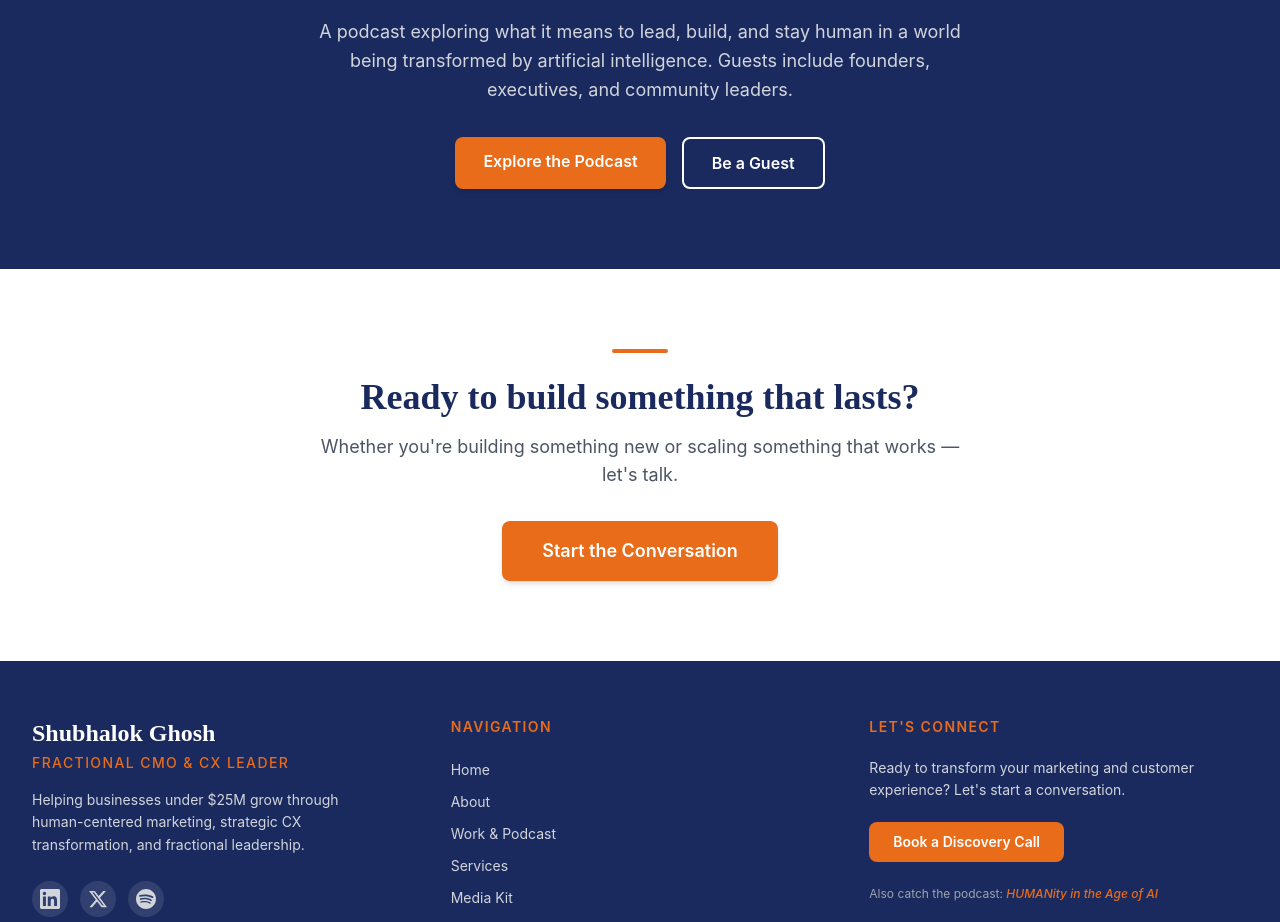
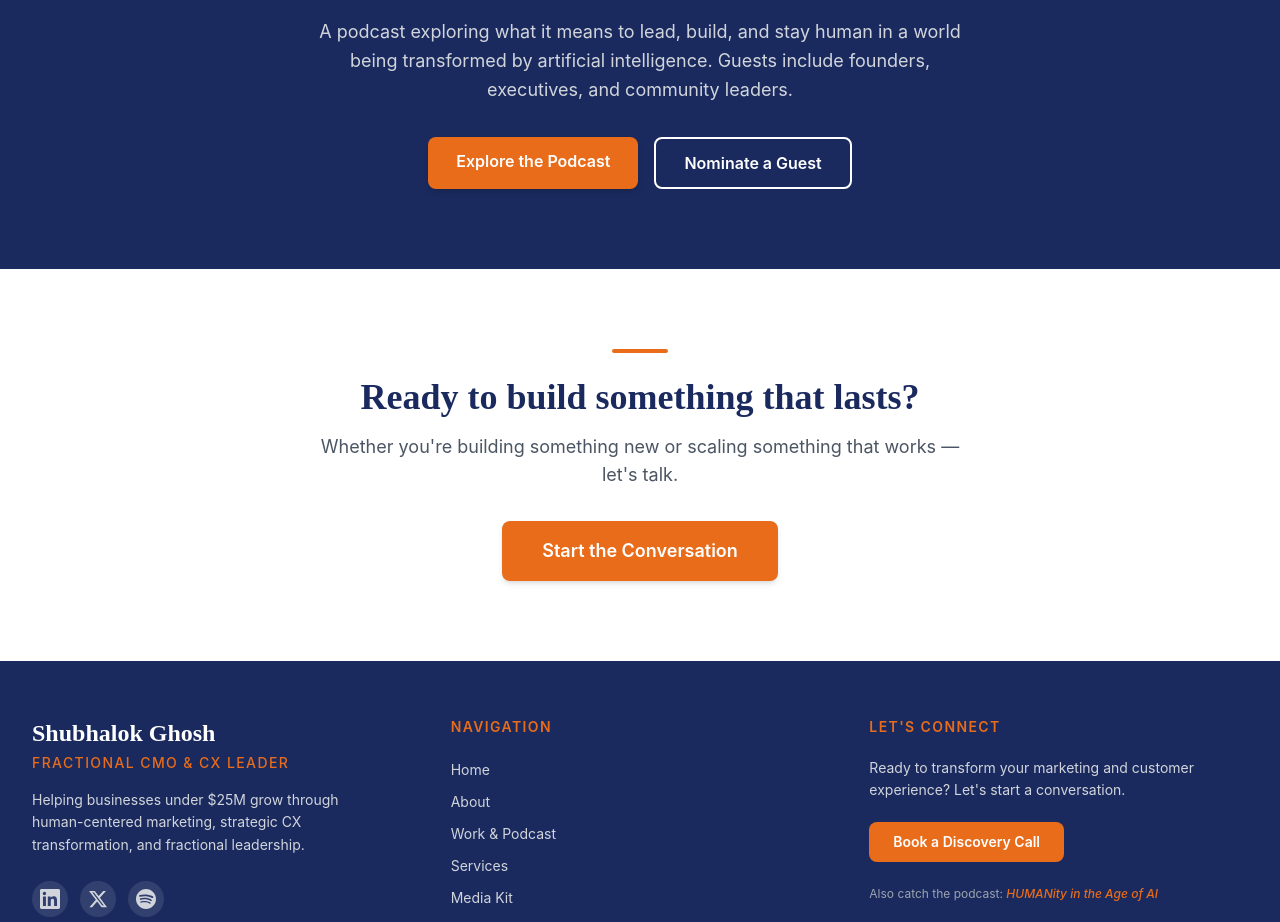
Before and after one commit to shubhalokg/shubhalok-website, a Next.js app: page / in a window 1280 px wide. Shown: the part 2980-3902 px from the top of the page. Built offline with nearby package versions, Linux system fonts and the light colour scheme.

Commit message:
Change Be a Guest to Nominate a Guest on Home page

```diff
--- a/app/(main)/page.tsx
+++ b/app/(main)/page.tsx
@@ -262,7 +262,7 @@ export default function HomePage() {
               href="/contact"
               className="inline-block border-2 border-white text-white font-semibold px-7 py-3 rounded-lg hover:bg-white hover:text-brand-navy transition-colors duration-200"
             >
-              Be a Guest
+              Nominate a Guest
             </Link>
           </div>
         </div>
```
